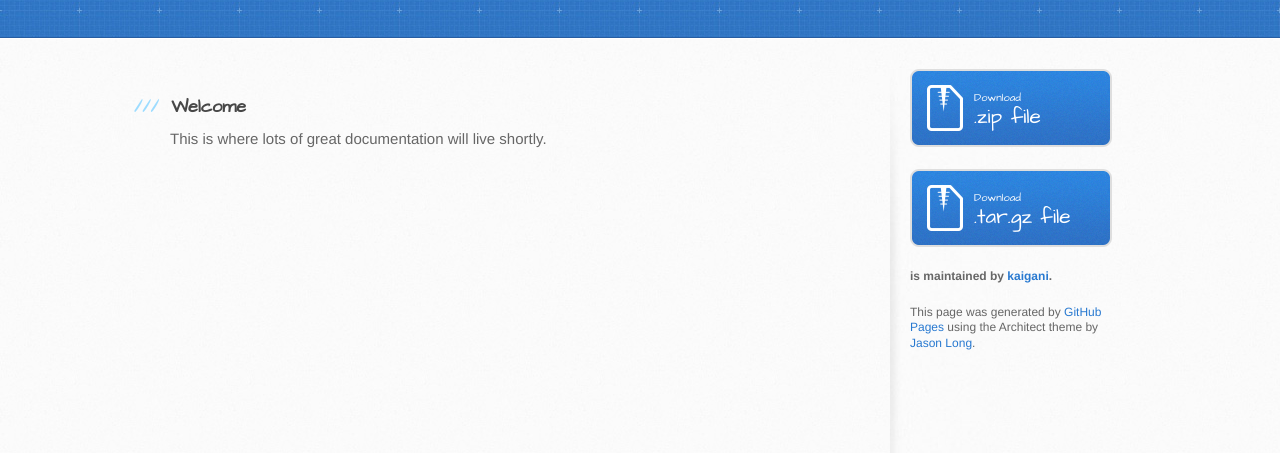
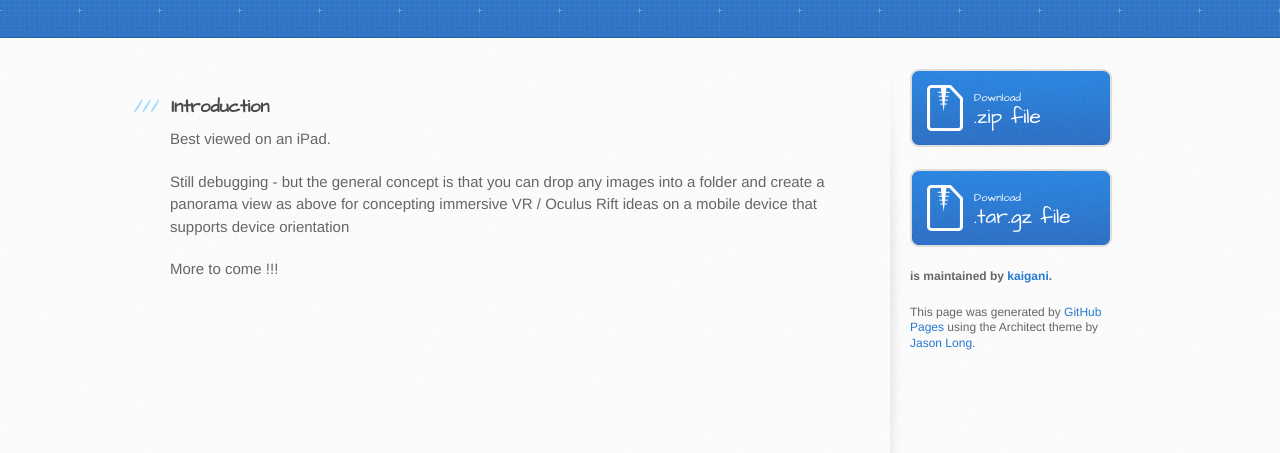
Before and after one commit to kaigani/HTML5-canvas-fauxPanoramaJS, a plain HTML site: page index.html in a window 1280 px wide. Shown: the part 617-1070 px from the top of the page. Drawn offline with Linux system fonts and the light colour scheme.

Commit message:
Starting documentation

```diff
--- a/index.html
+++ b/index.html
@@ -182,9 +182,11 @@
       <div class="inner clearfix">
         <section id="main-content">
           <h3>
-<a name="welcome" class="anchor" href="#welcome"><span class="octicon octicon-link"></span></a>Welcome</h3>
+<a name="welcome" class="anchor" href="#welcome"><span class="octicon octicon-link"></span></a>Introduction</h3>
 
-<p>This is where lots of great documentation will live shortly.</p>
+<p>Best viewed on an iPad.</p>
+          <p>Still debugging - but the general concept is that you can drop any images into a folder and create a panorama view as above for concepting immersive VR / Oculus Rift ideas on a mobile device that supports device orientation</p>
+          <p>More to come !!!</p>
 
 
         </section>
```
